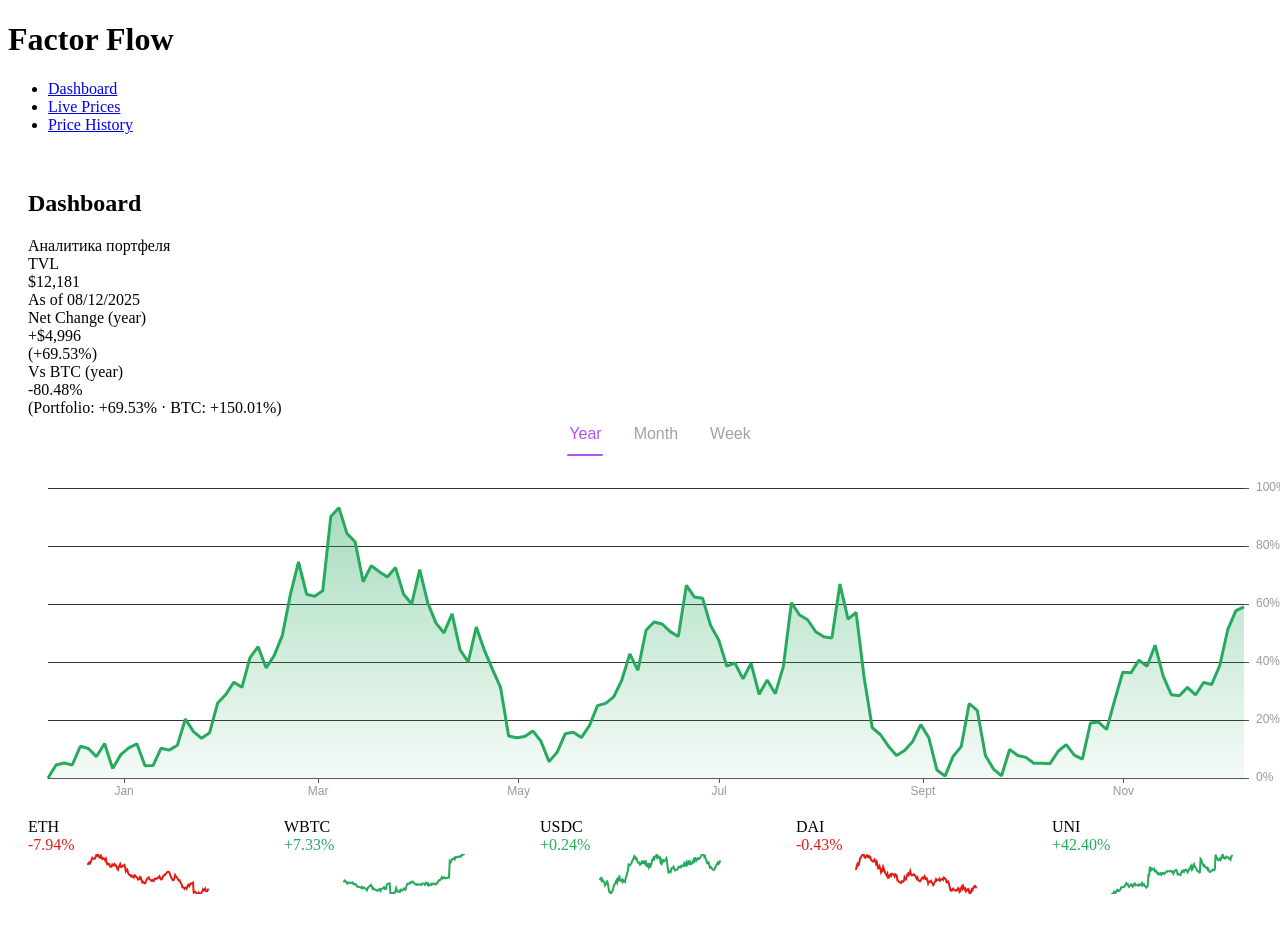
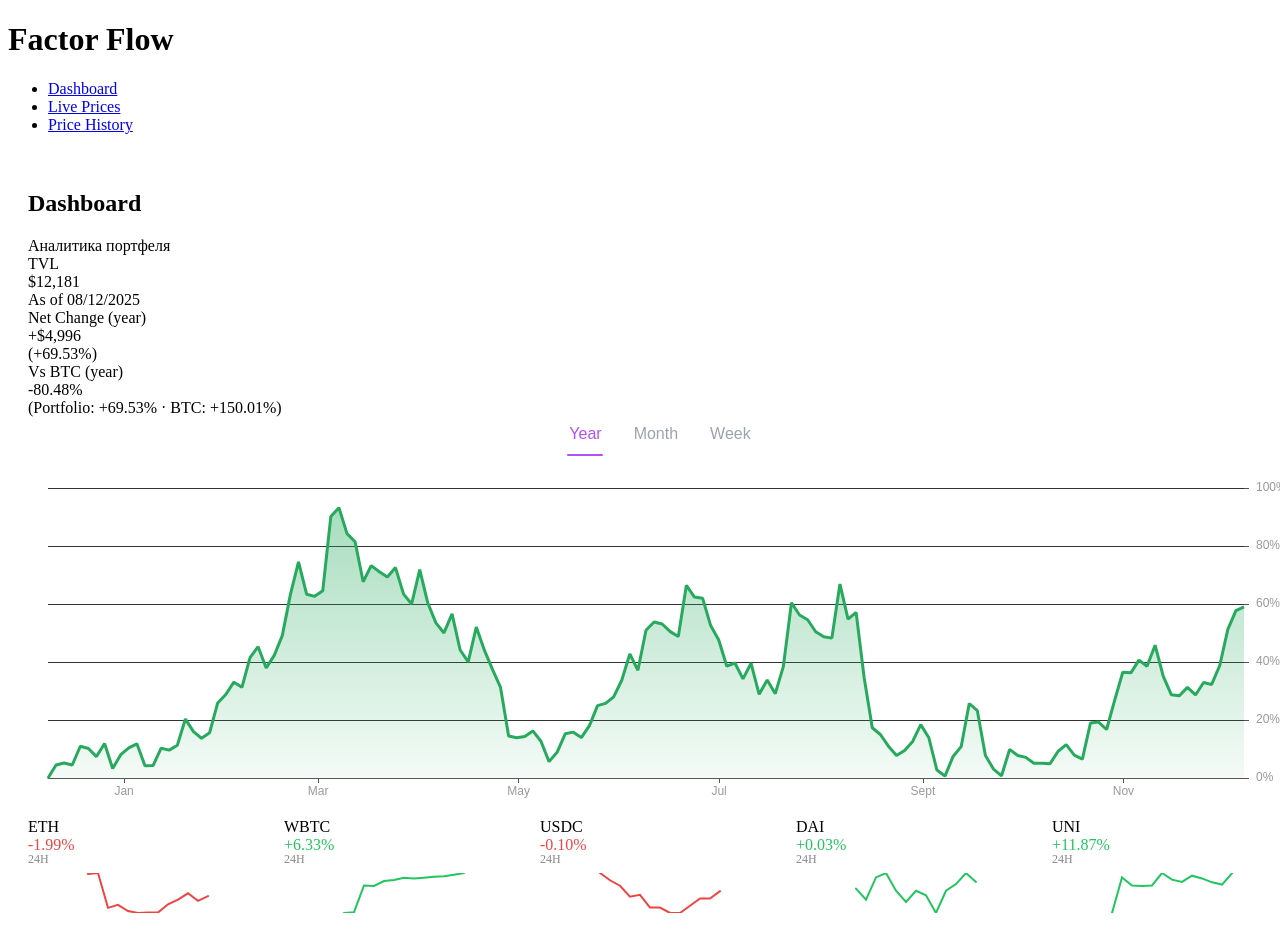
Before and after one commit to 4fek7ka/factor-flow, a React app in the folder frontend/: page / in a window 1280 px wide. Shown: the top 945 px of the page. Built offline with nearby package versions, Linux system fonts and the light colour scheme; the HTML template or start-up script is replaced by a standard one.

Commit message:
Add 24H sparklines section: implement fixed 24h window, normalize SVG sparkline charts, add label support, and restore original sparkline rendering

```diff
--- a/frontend/src/components/AssetSparklineCard.tsx
+++ b/frontend/src/components/AssetSparklineCard.tsx
@@ -1,14 +1,16 @@
+import React from "react";
 
 type Props = {
   name: string;
   values: number[];
   pct: number;
+  label?: string; // для "24H"
 };
 
-export function AssetSparklineCard({ name, values, pct }: Props) {
+export function AssetSparklineCard({ name, values, pct, label }: Props) {
   if (!values.length) return null;
 
-  // normalize data for sparkline
+  // normalize data for sparkline (как было)
   const w = 120;
   const h = 40;
   const min = Math.min(...values);
@@ -17,18 +19,18 @@ export function AssetSparklineCard({ name, values, pct }: Props) {
 
   const points = values
     .map((v, i) => {
-      const x = (i / (values.length - 1)) * w;
+      const x = (i / Math.max(values.length - 1, 1)) * w;
       const y = h - ((v - min) / range) * h;
       return `${x},${y}`;
     })
     .join(" ");
 
   const isUp = pct >= 0;
-  const color = isUp ? "#27a95e" : "#e11c14";
+  const color = isUp ? "#22c55e" : "#ef4444";
   const pctStr = `${pct >= 0 ? "+" : ""}${pct.toFixed(2)}%`;
 
   return (
-    <div className="card card-sm" style={{ flex: 1 }}>
+    <div className="card card-sm" style={{ flex: 1, minWidth: 150 }}>
       <div className="card-body">
         {/* header */}
         <div className="d-flex justify-content-between mb-1">
@@ -36,12 +38,26 @@ export function AssetSparklineCard({ name, values, pct }: Props) {
           <div style={{ color }}>{pctStr}</div>
         </div>
 
+        {/* label (24H) */}
+        {label && (
+          <div
+            style={{
+              fontSize: 12,
+              color: "#888",
+              marginTop: -2,
+              marginBottom: 6,
+            }}
+          >
+            {label}
+          </div>
+        )}
+
         {/* sparkline */}
         <svg width="100%" height={h} viewBox={`0 0 ${w} ${h}`}>
           <polyline
             fill="none"
             stroke={color}
-            strokeWidth="2"
+            strokeWidth={2}
             points={points}
             strokeLinecap="round"
           />
--- a/frontend/src/components/AssetSparklinesSection.tsx
+++ b/frontend/src/components/AssetSparklinesSection.tsx
@@ -1,32 +1,66 @@
-import React, { useMemo } from "react";
-import type { HistoryPoint, Period } from "../services/portfolioService";
-import { filterHistoryByPeriod } from "../services/portfolioService";
+import  { useMemo } from "react";
+import type { HistoryPoint } from "../services/portfolioService";
 import { AssetSparklineCard } from "./AssetSparklineCard";
 
 type Props = {
   history: HistoryPoint[];
-  period: Period;
 };
 
 const ASSETS = ["ETH", "WBTC", "USDC", "DAI", "UNI"] as const;
 
+/* ----------------------------------
+   📌 Downsampling до N точек
+----------------------------------- */
+function downsample(values: number[], target: number) {
+  const n = values.length;
+  if (n <= target) return values;
+
+  const step = Math.ceil(n / target);
+  const out: number[] = [];
+
+  for (let i = 0; i < n; i += step) {
+    out.push(values[i]);
+  }
+
+  return out;
+}
+
+/* ----------------------------------
+   📌 Основной компонент
+----------------------------------- */
 export function AssetSparklinesSection({ history }: Props) {
-  // 🔥 всегда берём только неделю для маленьких графиков
-  const sparkHistory = useMemo(
-    () => filterHistoryByPeriod(history, "week"),
-    [history]
-  );
+  const data = useMemo(() => {
+    if (!history.length) return [];
 
-  const data = useMemo(() => {
+    // timestamp последней точки
+    const lastTs = history[history.length - 1].timestamp;
+
+    // 24 часа в секундах
+    const cutoff = lastTs - 24 * 3600;
+
+    // Берём последние 24 часа
+    const last24h = history.filter((p) => p.timestamp >= cutoff);
+
+    // Если мало данных – fallback
+    const src = last24h.length > 1 ? last24h : history.slice(-24);
+
     return ASSETS.map((asset) => {
-      const values = sparkHistory.map((p) => p.prices[asset]);
-      const first = values[0];
-      const last = values[values.length - 1];
+      const rawValues = src.map((p) => p.prices[asset]);
+
+      const first = rawValues[0];
+      const last = rawValues[rawValues.length - 1];
       const pct = first ? ((last - first) / first) * 100 : 0;
 
-      return { name: asset, values, pct };
+      // Downsampling до 60 точек
+      const values = downsample(rawValues, 13);
+
+      return {
+        name: asset,
+        values,
+        pct,
+      };
     });
-  }, [sparkHistory]);
+  }, [history]);
 
   return (
     <div className="row row-cards mt-3">
@@ -45,6 +79,7 @@ export function AssetSparklinesSection({ history }: Props) {
               name={d.name}
               values={d.values}
               pct={d.pct}
+              label="24H"  // ← теперь работает
             />
           ))}
         </div>
--- a/frontend/src/components/PortfolioSection.tsx
+++ b/frontend/src/components/PortfolioSection.tsx
@@ -50,7 +50,6 @@ export function PortfolioSection() {
       {/* НОВАЯ СЕКЦИЯ — ТОП АКТИВЫ С МИНИ-ГРАФИКАМИ */}
       <AssetSparklinesSection
         history={filteredHistory}
-        period={period}
       />
     </div>
   );
```
